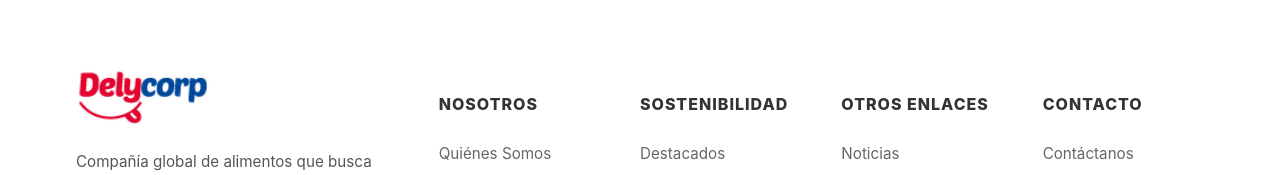
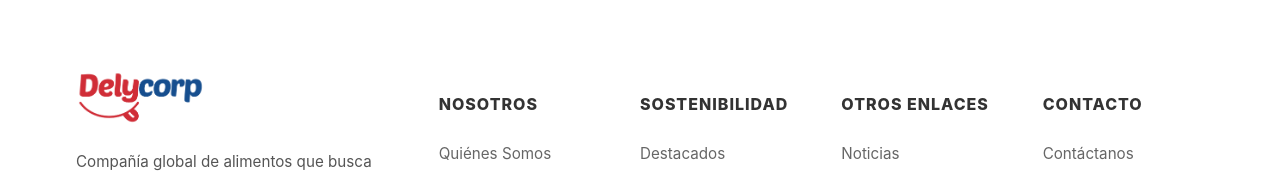
Before and after one commit to XeanN/Delycorp, a React (Vite) app in the folder delycorp-web/: page / in a window 1280 px wide. Shown: the part 4131-4306 px from the top of the page. Built offline with nearby package versions, Linux system fonts and the light colour scheme.

Commit message:
logo new

```diff
--- a/delycorp-web/src/components/Footer.jsx
+++ b/delycorp-web/src/components/Footer.jsx
@@ -14,7 +14,7 @@
 
             {/* COLUMNA 1: MARCA + DESCRIPCIÓN + SOCIALES */}
             <div className="footer-brand-col">
-                <img src={getAssetUrl('logo.png')} alt="Delycorp" className="footer-logo" />
+                <img src={getAssetUrl('LogoDiapositiva.png')} alt="Delycorp" className="footer-logo" />
                 <p className="footer-desc">
                 Compañía global de alimentos que busca cautivar al consumidor a través de la innovación y el sabor de sus productos.
                 Sustentada en una marca sombrilla fuerte, marcas reconocidas y de alto valor percibido.
```
